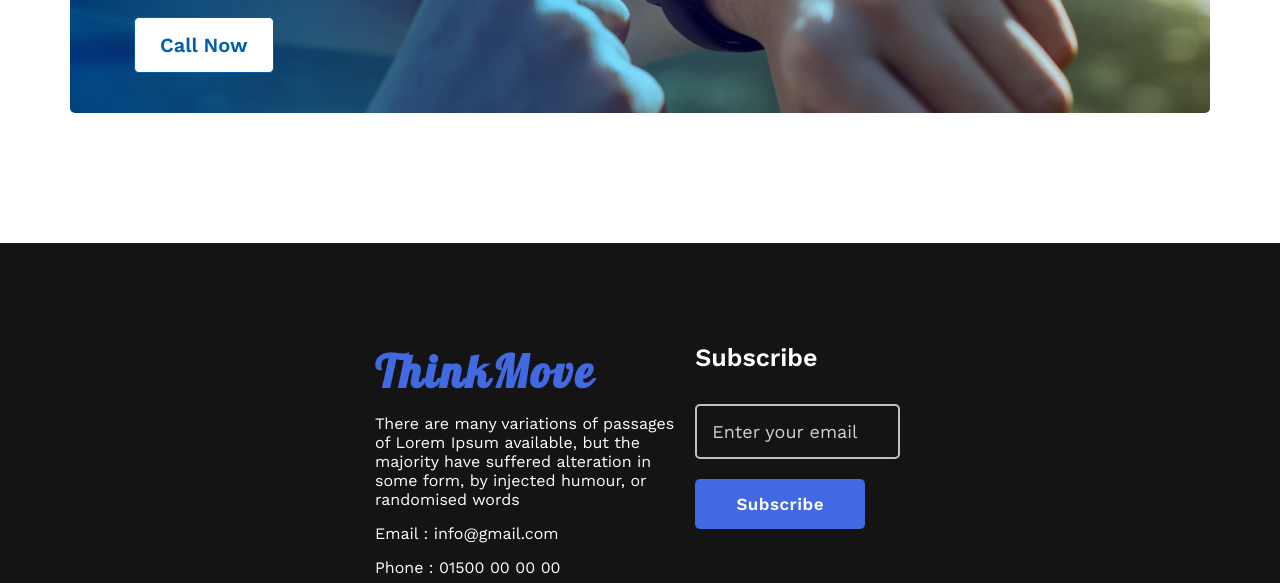
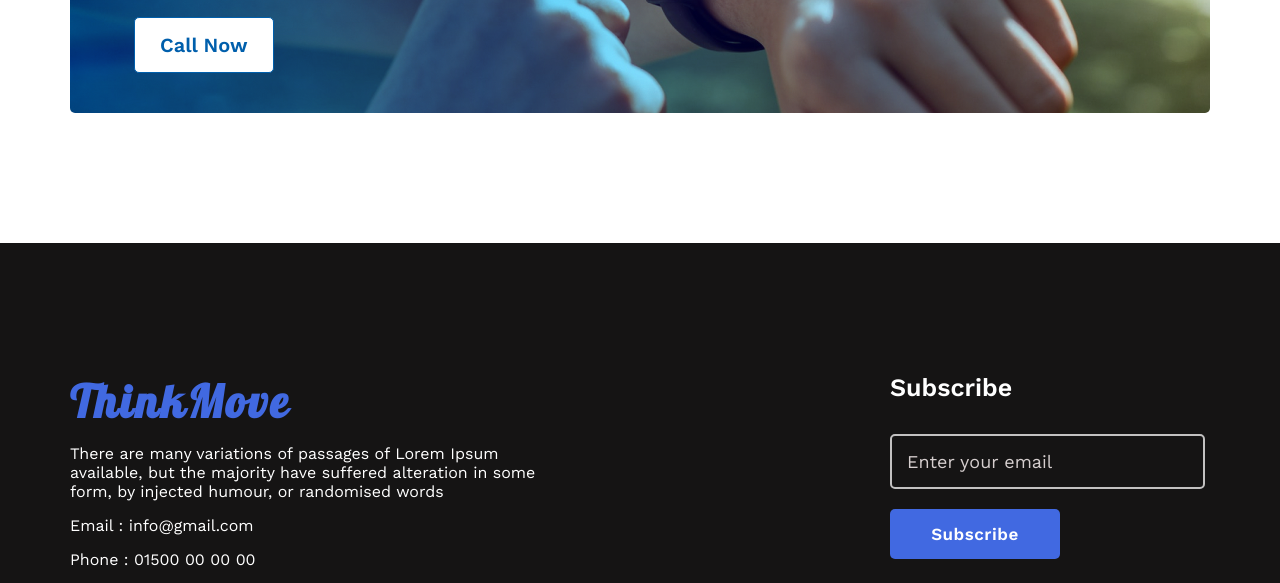
Before and after one commit to Bulbulahmed10/new-year-new-me, a plain HTML site: page index.html in a window 1280 px wide. Shown: the part 3606-4189 px from the top of the page. Drawn offline with nearby package versions, Linux system fonts and the light colour scheme.

Commit message:
alignment issue fixed

```diff
--- a/index.html
+++ b/index.html
@@ -202,7 +202,10 @@
         <button class="primary-btn">call now</button>
       </div>
     </section>
+    <!------------- footer section start --------------->
+
     <footer>
+      <section class="footer-section">
         <div class="footer-left">
           <h1>ThinkMove</h1>
           <article>
@@ -244,6 +247,7 @@
           <input type="email" placeholder="Enter your email" />
           <button class="secondary-btn">Subscribe</button>
         </div>
+      </section>
     </footer>
   </body>
 </html>
--- a/style.css
+++ b/style.css
@@ -259,10 +259,13 @@ header {
 footer {
   background-color: #151414;
   color: #fff;
+  margin-top: 130px;
+}
+
+.footer-section {
   display: flex;
   justify-content: space-between;
-  padding: 100px 375px;
-  margin-top: 130px;
+  margin-bottom: 70px;
 }
 
 .footer-left {
```
Lines whose indentation alone changed are shown as unchanged.
